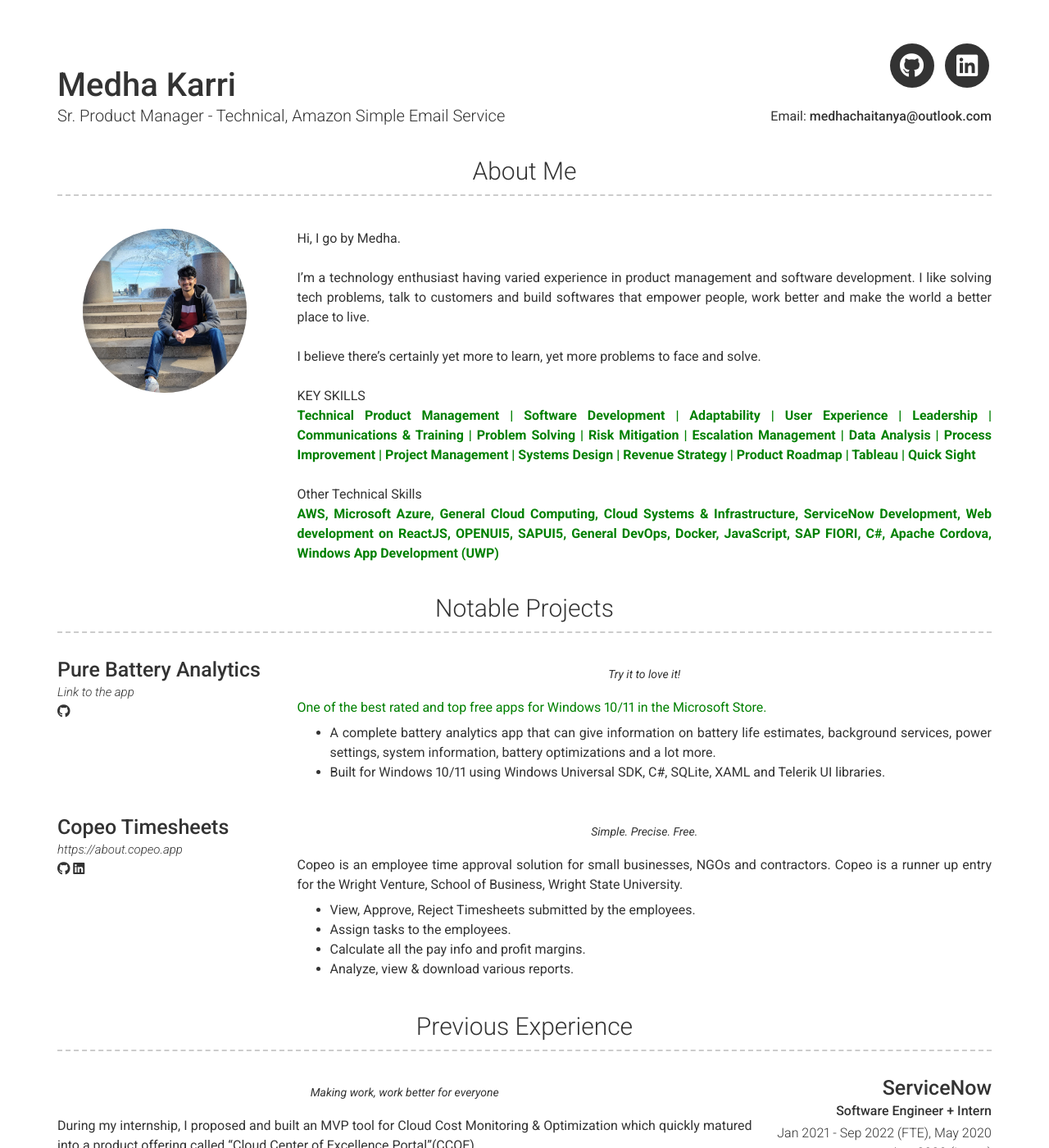
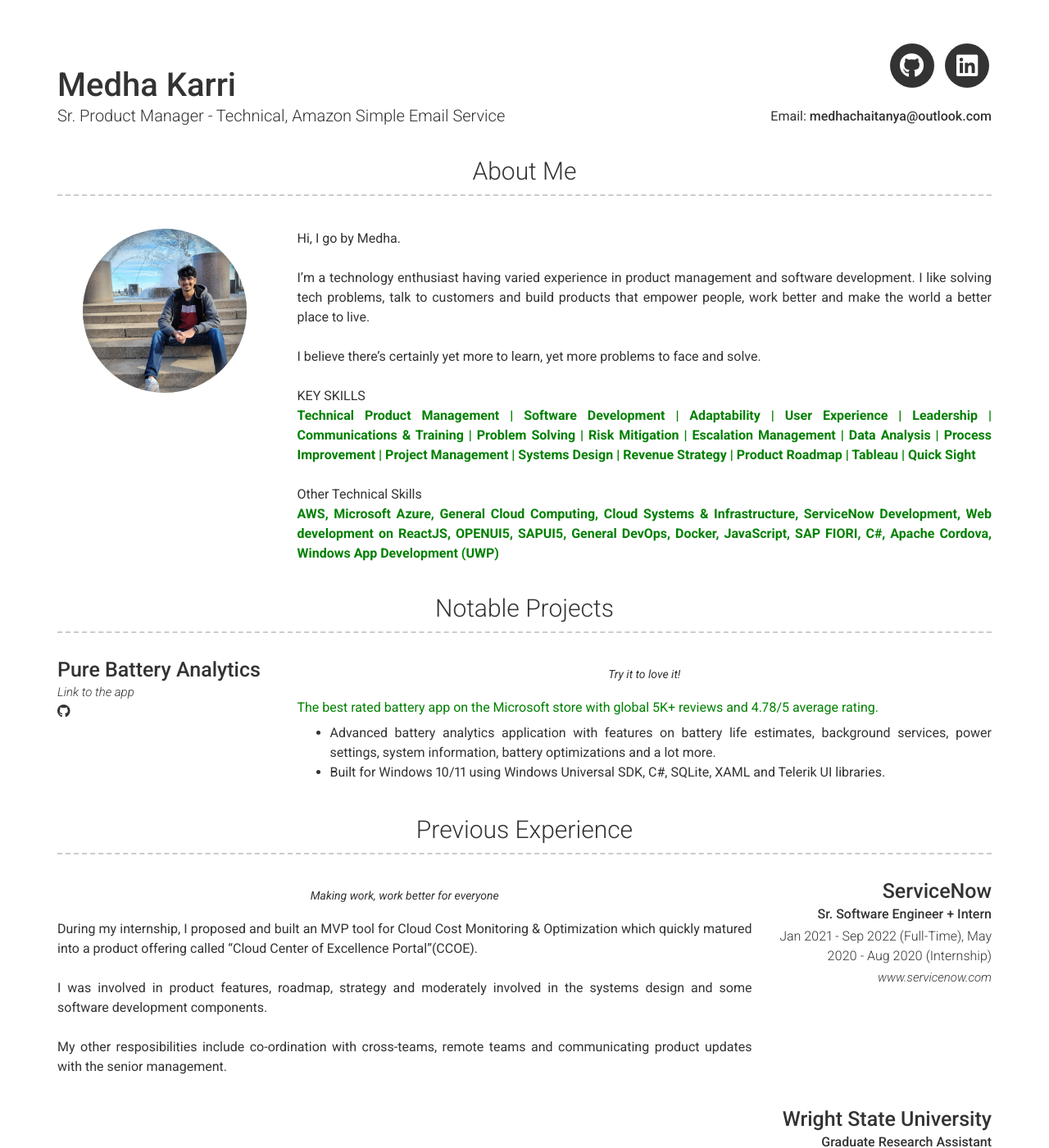
Before and after one commit to medhachaitanya/medhachaitanya.github.io, a Jekyll site: the page built from index.md, in a window 1280 px wide and 1400 px high. Shown: the whole window at 82% size. Built offline with Jekyll 4.4.1, drawn with Linux system fonts in a browser that asks for light colours; nearby versions of some CDN libraries; some of the changed text lies outside the part shown.

Commit message:
Update _config.yml

```diff
--- a/_config.yml
+++ b/_config.yml
@@ -52,7 +52,7 @@
 # about_title: About Me (Use this to override about section title)
 about_profile_image: images/profilepic.jpg
 about_content:  # this will include new lines to allow paragraphs
-  Hi, I go by Medha. <br /><br />I'm a technology enthusiast having varied experience in product management and software development. I like solving tech problems, talk to customers and build softwares that empower people, work better and make the world a better place to live.
+  Hi, I go by Medha. <br /><br />I'm a technology enthusiast having varied experience in product management and software development. I like solving tech problems, talk to customers and build products that empower people, work better and make the world a better place to live.
   <br />
   <br />
   I believe there's certainly yet more to learn, yet more problems to face and solve.
@@ -74,7 +74,7 @@
     content:
       - layout: left
         title: Pure Battery Analytics
-        link: https://www.microsoft.com/en-us/p/pure-battery-analytics-save-extend-battery-life/9nblggh4x4k3?activetab=pivot:overviewtab
+        link: https://apps.microsoft.com/detail/9nblggh4x4k3?hl=en-US&gl=US
         link_text: Link to the app
         additional_links:
           - title:  Github page for project
@@ -86,33 +86,33 @@
         quote: >
           Try it to love it!
         description: | # this will include new lines to allow paragraphs
-          <p style='color:green'>One of the best rated and top free apps for Windows 10/11 in the Microsoft Store.</p>
+          <p style='color:green'>The best rated battery app on the Microsoft store with global 5K+ reviews and 4.78/5 average rating.</p>
 
-          * A complete battery analytics app that can give information on battery life estimates, background services, power settings, system information, battery optimizations and a lot more.
+          * Advanced battery analytics application with features on battery life estimates, background services, power settings, system information, battery optimizations and a lot more.
           * Built for Windows 10/11 using Windows Universal SDK, C#, SQLite, XAML and Telerik UI libraries.
 
 
-      - layout: left
-        title: Copeo Timesheets
-        link: about.copeo.app
-        link_text: https://about.copeo.app
-        additional_links:
-          - title:  Github page for project
-            icon: fab fa-github
-            url: https://medhachaitanya.github.io/copeoapp/
-          - title:  LinkedIn post
-            icon: fab fa-linkedin
-            url: https://www.linkedin.com/posts/college-of-engineering-and-computer-science_computer-science-grad-medha-karri-applauds-activity-6872570575810830338-XfSR
+      # - layout: left
+      #   title: Copeo Timesheets
+      #   link: about.copeo.app
+      #   link_text: https://about.copeo.app
+      #   additional_links:
+      #     - title:  Github page for project
+      #       icon: fab fa-github
+      #       url: https://medhachaitanya.github.io/copeoapp/
+      #     - title:  LinkedIn post
+      #       icon: fab fa-linkedin
+      #       url: https://www.linkedin.com/posts/college-of-engineering-and-computer-science_computer-science-grad-medha-karri-applauds-activity-6872570575810830338-XfSR
 
 
-        quote: >
-          Simple. Precise. Free.
-        description: | # this will include new lines to allow paragraphs
-          Copeo is an employee time approval solution for small businesses, NGOs and contractors. Copeo is a runner up entry for the Wright Venture, School of Business, Wright State University.
-          * View, Approve, Reject Timesheets submitted by the employees.
-          * Assign tasks to the employees.
-          * Calculate all the pay info and profit margins.
-          * Analyze, view & download various reports.
+      #   quote: >
+      #     Simple. Precise. Free.
+      #   description: | # this will include new lines to allow paragraphs
+      #     Copeo is an employee time approval solution for small businesses, NGOs and contractors. Copeo is a runner up entry for the Wright Venture, School of Business, Wright State University.
+      #     * View, Approve, Reject Timesheets submitted by the employees.
+      #     * Assign tasks to the employees.
+      #     * Calculate all the pay info and profit margins.
+      #     * Analyze, view & download various reports.
 
 
   - title: Previous Experience
@@ -120,15 +120,15 @@
     content:
       - layout: right
         title: ServiceNow
-        sub_title: Software Engineer + Intern
-        caption: Jan 2021 - Sep 2022 (FTE), May 2020 - Aug 2020 (Intern)
+        sub_title: Sr. Software Engineer + Intern
+        caption: Jan 2021 - Sep 2022 (Full-Time), May 2020 - Aug 2020 (Internship)
         link: www.servicenow.com
         quote: >
           Making work, work better for everyone
         description: | # this will include new lines to allow paragraphs
           During my internship, I proposed and built an MVP tool for Cloud Cost Monitoring & Optimization which quickly matured into a product offering called “Cloud Center of Excellence Portal”(CCOE).
           <br/>
-          I am  involved in product features, roadmap, strategy and moderately involved in the systems design and some software development components.
+          I was involved in product features, roadmap, strategy and moderately involved in the systems design and some software development components.
           <br/>
           <br/>
           My other resposibilities include co-ordination with cross-teams, remote teams and communicating product updates with the senior management.
@@ -191,10 +191,10 @@
           Part of NASSCOM 10000 startups(2015-'18), Hyderabad, India. <br />
 
 
-          <p style='color:green'>Winner of Kotak Mahindra Innovation Hackathon. https://bit.ly/3EzTvfe.</p>
+          <p style='color:green'>Winner of Kotak Mahindra Co-Create Innovation Hackathon, a leading (ranked #4) bank in India. https://bit.ly/3EzTvfe.</p>
           <p style='color:green'>One of the top 15 selected startups for mentorship and incubation programme "Jumpstart" at the Indian School of Business, Hyderabad, India.</p>
           <p style='color:green'>Listed in one of the top 150 growing startups, 2016, by Economic Times Power of Ideas, IIM-Calcutta, India.</p>
-          <p style='color:green'>Startup acquired by a private entity.</p>
+          # <p style='color:green'>Startup acquired by a private entity.</p>
 
       - layout: right
         title: Microsoft
```
